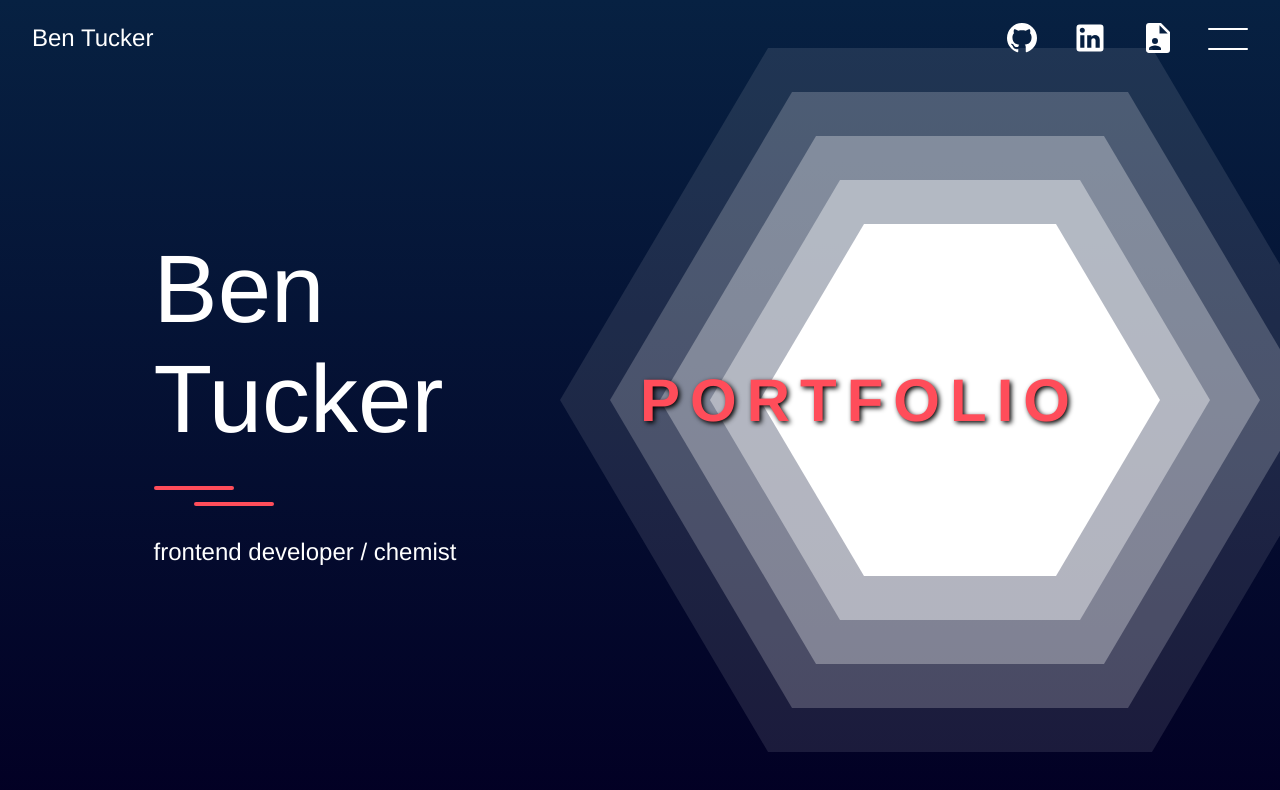
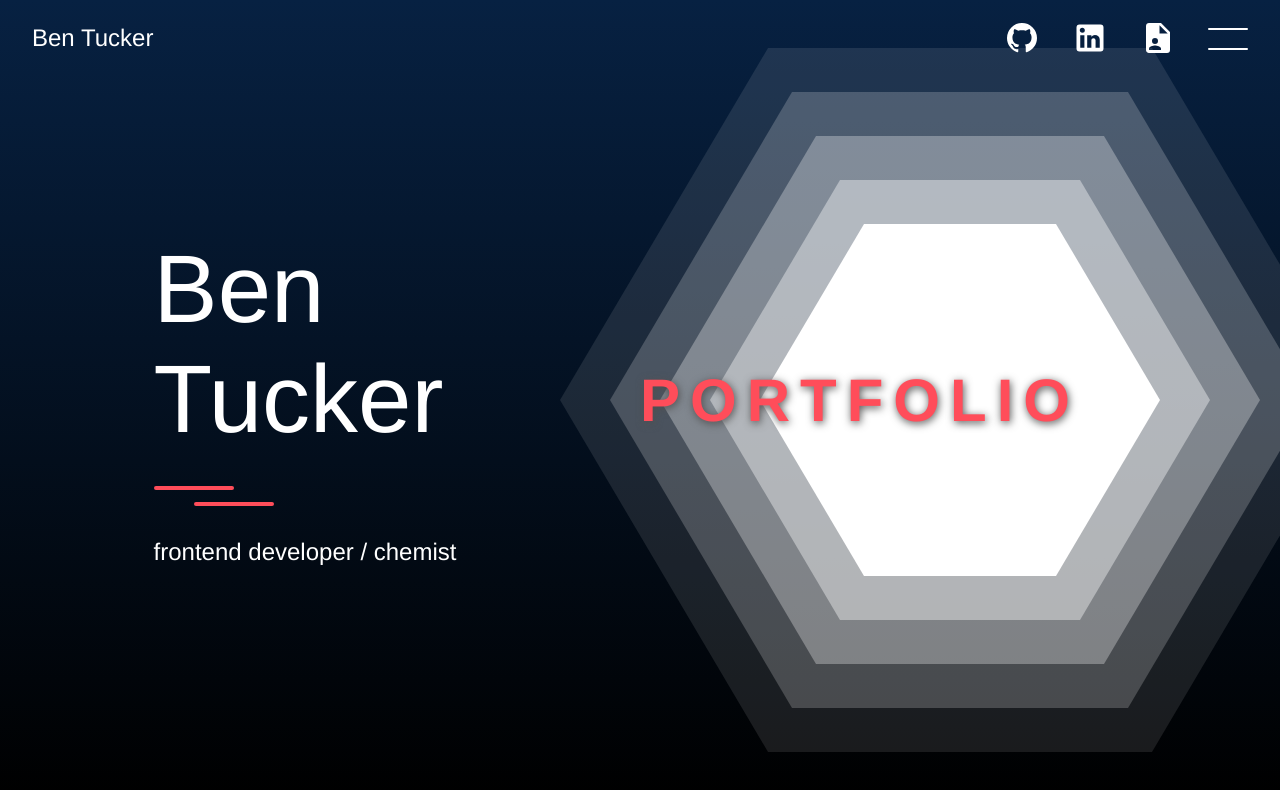
Before and after one commit to tenbucker4/ben-tucker, a React (Create React App) app: page / in a window 1280 px wide. Shown: the top 790 px of the page. Built offline with nearby package versions, Linux system fonts and the light colour scheme.

Commit message:
Small color changes

```diff
--- a/src/styles/home.css
+++ b/src/styles/home.css
@@ -99,7 +99,7 @@ section {
     z-index: 50;
     color: var(--main-red);
     clip-path: none;
-    text-shadow: 2px 2px 5px #000000;
+    text-shadow: 1px 2px 8px #505050;
 }
 
 /* .benzene-inner {
--- a/src/styles/styles.css
+++ b/src/styles/styles.css
@@ -32,7 +32,7 @@ ul {
 
 .main-bg {
     position: fixed;
-    background: linear-gradient(to top, rgb(2, 0, 36) 0%, #072142);
+    background: linear-gradient(to top, rgb(0, 0, 0) 0%, #072142);
     height: 100vh;
     width: 100%;
     z-index: 0;
```
